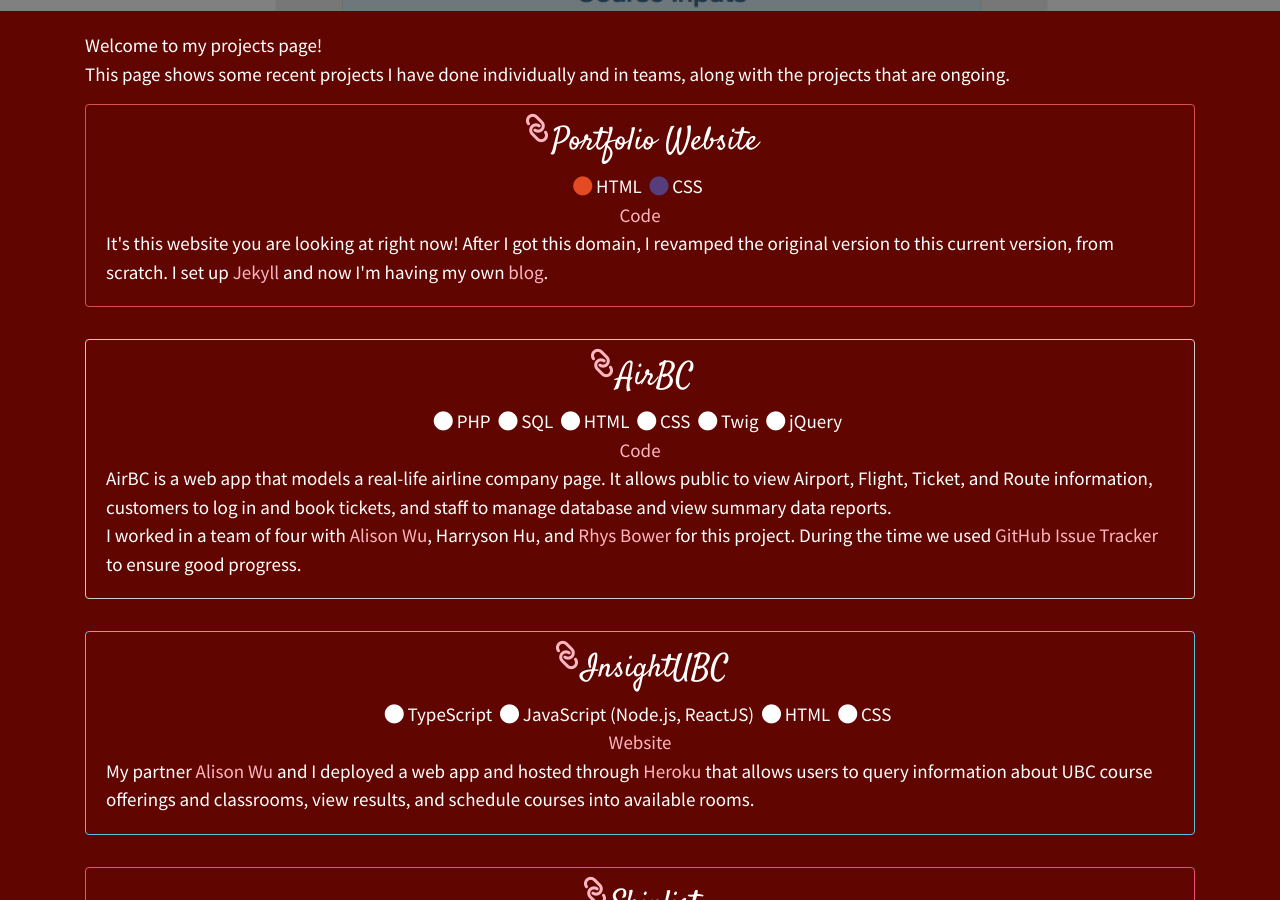
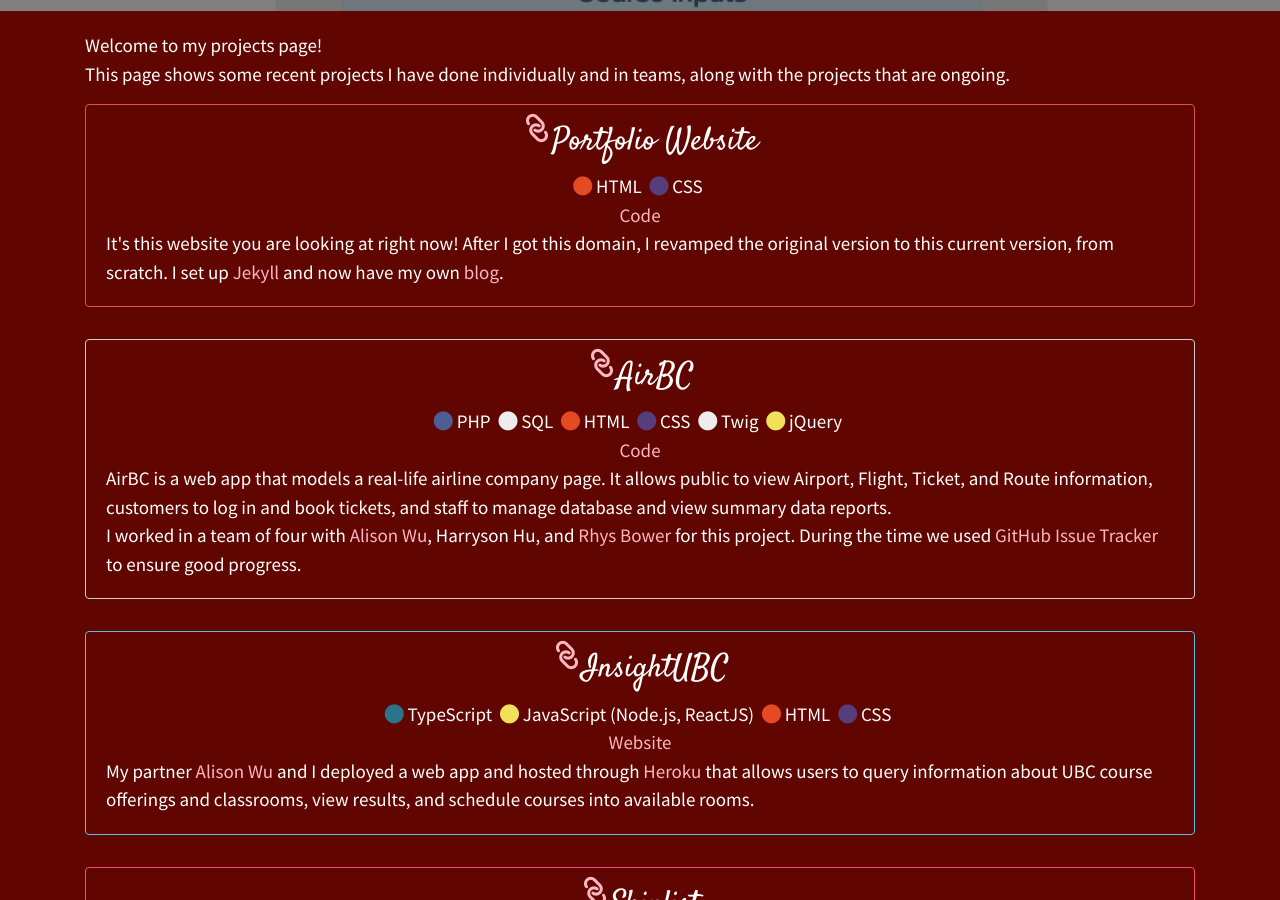
Before and after one commit to 42mandychen/42mandychen.github.io, a Jekyll site: the page built from projects.html, in a window 1280 px wide and 900 px high, scrolled down 628 px. Built offline with Jekyll 4.4.1, drawn with Linux system fonts in a browser that asks for light colours; nearby versions of some CDN libraries.

Commit message:
Move script and modify color

```diff
--- a/_layouts/default.html
+++ b/_layouts/default.html
@@ -13,7 +13,7 @@
   <link href="{{ site.url }}/assets/css/main.css" rel="stylesheet">
   <!-- Site font -->
   <link href="https://fonts.googleapis.com/css?family=Satisfy|Source+Sans+Pro" rel="stylesheet">
-
+  {% include google_analytics.html %}
 </head>
 
 <body>
@@ -26,7 +26,6 @@
   <script src="https://code.jquery.com/jquery-3.1.1.slim.min.js" integrity="sha384-A7FZj7v+d/sdmMqp/nOQwliLvUsJfDHW+k9Omg/a/EheAdgtzNs3hpfag6Ed950n" crossorigin="anonymous"></script>
   <script src="https://cdnjs.cloudflare.com/ajax/libs/tether/1.4.0/js/tether.min.js" integrity="sha384-DztdAPBWPRXSA/3eYEEUWrWCy7G5KFbe8fFjk5JAIxUYHKkDx6Qin1DkWx51bBrb" crossorigin="anonymous"></script>
   <script src="https://maxcdn.bootstrapcdn.com/bootstrap/4.0.0-alpha.6/js/bootstrap.min.js" integrity="sha384-vBWWzlZJ8ea9aCX4pEW3rVHjgjt7zpkNpZk+02D9phzyeVkE+jo0ieGizqPLForn" crossorigin="anonymous"></script>
-  {% include google_analytics.html %}
 </body>
 
 </html>
--- a/_layouts/post.html
+++ b/_layouts/post.html
@@ -19,7 +19,7 @@
   <link href="{{ site.url }}/assets/css/syntax.css" rel="stylesheet">
   <!-- Site font -->
   <link href="https://fonts.googleapis.com/css?family=Satisfy|Source+Sans+Pro" rel="stylesheet">
-
+  {% include google_analytics.html %}
 </head>
 
 <body>
@@ -42,7 +42,6 @@
   <script src="https://code.jquery.com/jquery-3.1.1.slim.min.js" integrity="sha384-A7FZj7v+d/sdmMqp/nOQwliLvUsJfDHW+k9Omg/a/EheAdgtzNs3hpfag6Ed950n" crossorigin="anonymous"></script>
   <script src="https://cdnjs.cloudflare.com/ajax/libs/tether/1.4.0/js/tether.min.js" integrity="sha384-DztdAPBWPRXSA/3eYEEUWrWCy7G5KFbe8fFjk5JAIxUYHKkDx6Qin1DkWx51bBrb" crossorigin="anonymous"></script>
   <script src="https://maxcdn.bootstrapcdn.com/bootstrap/4.0.0-alpha.6/js/bootstrap.min.js" integrity="sha384-vBWWzlZJ8ea9aCX4pEW3rVHjgjt7zpkNpZk+02D9phzyeVkE+jo0ieGizqPLForn" crossorigin="anonymous"></script>
-  {% include google_analytics.html %}
 </body>
 
 </html>
--- a/projects.html
+++ b/projects.html
@@ -52,7 +52,7 @@
 		      <div class="d-inline mr-1"><i class="fa fa-circle CSS" aria-hidden="true"></i> CSS</div>
 		      <p class="mb-0"><a href="https://github.com/42mandychen/42mandychen.github.io/" class="intext-link" target="_blank">Code</a></p>
 		      <p class="card-text text-left mb-0">It's this website you are looking at right now! After I got this domain, I revamped the original version to this current version, from scratch. I set up <a href="https://jekyllrb.com/" class="intext-link" target="_blank">Jekyll</a>
-		        and now I'm having my own <a href="{{site.url}}/blog" class="intext-link" target="_blank">blog</a>.</p>
+		        and now have my own <a href="{{site.url}}/blog" class="intext-link" target="_blank">blog</a>.</p>
 		    </div>
 		  </div>
 		</div>
@@ -63,12 +63,12 @@
 		      <a href="#airbc" class="title-link">
 		        <h2 class="card-title project-title"><sup><i class="fa fa-link fa-rotate-90 link" aria-hidden="true"></i></sup>AirBC</h2>
 		      </a>
-		      <div class="d-inline mr-1"><i class="fa fa-circle lang-PHP" aria-hidden="true"></i> PHP</div>
-		      <div class="d-inline mr-1"><i class="fa fa-circle lang-other" aria-hidden="true"></i> SQL</div>
-		      <div class="d-inline mr-1"><i class="fa fa-circle lang-HTML" aria-hidden="true"></i> HTML</div>
-		      <div class="d-inline mr-1"><i class="fa fa-circle lang-CSS" aria-hidden="true"></i> CSS</div>
-		      <div class="d-inline mr-1"><i class="fa fa-circle lang-other" aria-hidden="true"></i> Twig</div>
-		      <div class="d-inline mr-1"><i class="fa fa-circle lang-JavaScript" aria-hidden="true"></i> jQuery</div>
+		      <div class="d-inline mr-1"><i class="fa fa-circle PHP" aria-hidden="true"></i> PHP</div>
+		      <div class="d-inline mr-1"><i class="fa fa-circle Other" aria-hidden="true"></i> SQL</div>
+		      <div class="d-inline mr-1"><i class="fa fa-circle HTML" aria-hidden="true"></i> HTML</div>
+		      <div class="d-inline mr-1"><i class="fa fa-circle CSS" aria-hidden="true"></i> CSS</div>
+		      <div class="d-inline mr-1"><i class="fa fa-circle Other" aria-hidden="true"></i> Twig</div>
+		      <div class="d-inline mr-1"><i class="fa fa-circle JavaScript" aria-hidden="true"></i> jQuery</div>
 		      <p class="mb-0"><a href="https://github.com/RhysBower/AirBC/tree/master/project-final" class="intext-link" target="_blank">Code</a></p>
 		      <p class="card-text text-left mb-0">AirBC is a web app that models a real-life airline company page. It allows public to view Airport, Flight, Ticket, and Route information, customers to log in and book tickets, and staff to manage database and view summary data reports.</p>
 		      <p class="card-text text-left mb-0">I worked in a team of four with <a href="http://alisonwu.me/" class="intext-link" target="_blank">Alison Wu</a>, Harryson Hu, and <a href="http://www.rhysbower.com/" class="intext-link" target="_blank">Rhys Bower</a> for this project. During the
@@ -83,10 +83,10 @@
 					<a href="#insightubc" class="title-link">
 						<h2 class="card-title project-title"><sup><i class="fa fa-link fa-rotate-90 link" aria-hidden="true"></i></sup>InsightUBC</h2>
 					</a>
-					<div class="d-inline mr-1"><i class="fa fa-circle lang-TypeScript" aria-hidden="true"></i> TypeScript</div>
-					<div class="d-inline mr-1"><i class="fa fa-circle lang-JavaScript" aria-hidden="true"></i> JavaScript (Node.js, ReactJS)</div>
-					<div class="d-inline mr-1"><i class="fa fa-circle lang-HTML" aria-hidden="true"></i> HTML</div>
-					<div class="d-inline mr-1"><i class="fa fa-circle lang-CSS" aria-hidden="true"></i> CSS</div>
+					<div class="d-inline mr-1"><i class="fa fa-circle TypeScript" aria-hidden="true"></i> TypeScript</div>
+					<div class="d-inline mr-1"><i class="fa fa-circle JavaScript" aria-hidden="true"></i> JavaScript (Node.js, ReactJS)</div>
+					<div class="d-inline mr-1"><i class="fa fa-circle HTML" aria-hidden="true"></i> HTML</div>
+					<div class="d-inline mr-1"><i class="fa fa-circle CSS" aria-hidden="true"></i> CSS</div>
 					<p class="mb-0"><a href="https://insightubc-cs.herokuapp.com/" class="intext-link" target="_blank">Website</a></p>
 					<p class="card-text text-left mb-0">My partner <a href="http://alisonwu.me/" class="intext-link" target="_blank">Alison Wu</a> and I deployed a web app and hosted through <a href="https://www.heroku.com/" class="intext-link" target="_blank">Heroku</a> that allows users to query information
 						about UBC course offerings and classrooms, view results, and schedule courses into available rooms.</p>
@@ -100,7 +100,7 @@
 					<a href="#skiplist" class="title-link">
 						<h2 class="card-title project-title"><sup><i class="fa fa-link fa-rotate-90 link" aria-hidden="true"></i></sup>Skiplist</h2>
 					</a>
-					<div class="d-inline mr-1"><i class="fa fa-circle lang-Cpp" aria-hidden="true"></i> C++</div>
+					<div class="d-inline mr-1"><i class="fa fa-circle Cpp" aria-hidden="true"></i> C++</div>
 					<p class="mb-0"><a href="https://github.com/42mandychen/skiplist/" class="intext-link" target="_blank">Code</a></p>
 					<p class="card-text text-left mb-0">Skiplist is a program that uses a <a href="https://en.wikipedia.org/wiki/Skip_list" class="intext-link" target="_blank">skip list</a> data structure to parse the input text file and produce an output text file that contains the words in an alphabetical
 						order in the input file with frequency and pages of occurrences.</p>
@@ -114,7 +114,7 @@
 					<a href="#mindthegap" class="title-link">
 						<h2 class="card-title project-title"><sup><i class="fa fa-link fa-rotate-90 link" aria-hidden="true"></i></sup>Mind the Gap</h2>
 					</a>
-					<div class="d-inline mr-1"><i class="fa fa-circle lang-Java" aria-hidden="true"></i> Java</div>
+					<div class="d-inline mr-1"><i class="fa fa-circle Java" aria-hidden="true"></i> Java</div>
 					<p class="card-text text-left mb-0">Mind the Gap is an Android app that displays real time London Underground arrival and departure information. It parses JSON data using London’s Underground RESTful API.</p>
 				</div>
 			</div>
```
